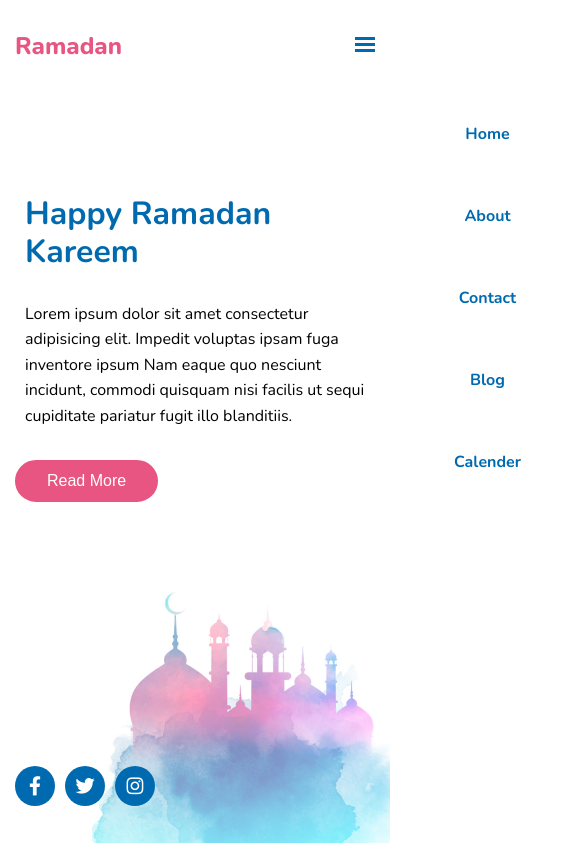
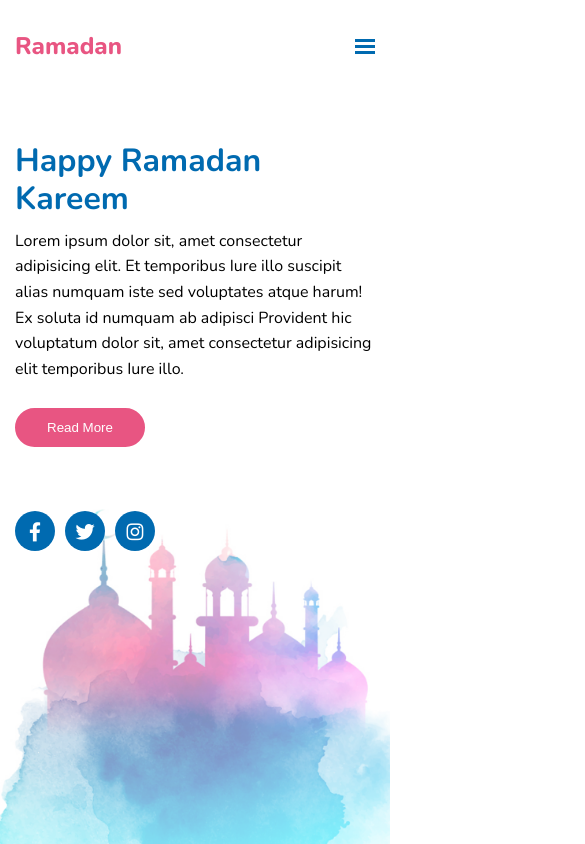
Before and after one commit to zaher-aa/RamadanKareem, a plain HTML site: page index.html in a window 390 px wide. Shown: the whole page, 585 px wide, since content can reach past the window. Drawn offline with nearby package versions, Linux system fonts and the light colour scheme.

Commit message:
second commit

```diff
--- a/index.html
+++ b/index.html
@@ -20,31 +20,29 @@
     <title>Ramadan Mubarak</title>
   </head>
   <body>
-    <header>
+    <section class="page">
       <nav>
         <h1 class="logo">Ramadan</h1>
-        <ul class="nav-links">
+        <ul>
           <li><a href="#">Home</a></li>
           <li><a href="#">About</a></li>
           <li><a href="#">Contact</a></li>
           <li><a href="#">Blog</a></li>
-          <li><a href="#">Calender</a></li>
+          <li><a href="#">Services</a></li>
         </ul>
         <div class="bar">
-          <div class="line"></div>
-          <div class="line"></div>
-          <div class="line"></div>
+          <div></div>
+          <div></div>
+          <div></div>
         </div>
       </nav>
-    </header>
-    <main>
       <div class="text">
         <h1>Happy Ramadan Kareem</h1>
         <p>
-          Lorem ipsum dolor sit amet consectetur adipisicing elit. Impedit
-          voluptas ipsam fuga inventore ipsum Nam eaque quo nesciunt incidunt,
-          commodi quisquam nisi facilis ut sequi cupiditate pariatur fugit illo
-          blanditiis.
+          Lorem ipsum dolor sit, amet consectetur adipisicing elit. Et
+          temporibus Iure illo suscipit alias numquam iste sed voluptates atque
+          harum! Ex soluta id numquam ab adipisci Provident hic voluptatum dolor
+          sit, amet consectetur adipisicing elit temporibus Iure illo.
         </p>
         <button>Read More</button>
       </div>
@@ -53,8 +51,9 @@
         <div><i class="fab fa-twitter"></i></div>
         <div><i class="fab fa-instagram"></i></div>
       </div>
-      <img src="./imgs/mosque.jpg" class="mosque" alt="mosque" />
-    </main>
+      <img src="./imgs/mosque.jpg" alt="mosque" class="mosque" />
+    </section>
+    <!-- main js file -->
     <script src="main.js"></script>
   </body>
 </html>
--- a/main.js
+++ b/main.js
@@ -1,7 +1,7 @@
 const navBtn = document.querySelector(".bar");
-const navLinks = document.querySelector(".nav-links");
+const ul = document.querySelector("ul");
 const body = document.querySelector("body");
 
 navBtn.addEventListener("click", () => {
-  navLinks.classList.toggle("nav-show-ul-effect");
+  ul.classList.toggle("nav-show");
 });
--- a/style/style.css
+++ b/style/style.css
@@ -2,6 +2,7 @@
   padding: 0;
   margin: 0;
   box-sizing: border-box;
+  outline: none;
 }
 
 :root {
@@ -11,78 +12,57 @@
 
 body {
   font-family: "Nunito", sans-serif;
+  /* overflow-x: hidden; */
+}
+
+section.page {
+  padding: 30px 100px;
+  position: relative;
+  height: 100vh;
   overflow: hidden;
 }
 
-.container {
-  padding-right: 15px;
-  padding-left: 15px;
-  margin-right: auto;
-  margin-left: auto;
-}
-
-@media (min-width: 768px) {
-  .container {
-    width: 750px;
-  }
-}
-
-@media (min-width: 992px) {
-  .container {
-    width: 970px;
-  }
-}
-
-@media (min-width: 1200px) {
-  .container {
-    width: 1170px;
-  }
-}
-
-header {
-  position: relative;
-}
-
 nav {
-  padding: 30px 100px;
   display: flex;
   justify-content: space-between;
   align-items: center;
 }
 
 .logo {
+  font-weight: 800;
   color: var(--primary-color);
-  font-weight: 800;
+  font-size: 1.5rem;
 }
 
-.nav-links {
-  width: 430px;
+ul {
+  list-style: none;
+  width: max(400px, 50%);
   display: flex;
   justify-content: space-between;
   align-items: center;
-  list-style: none;
 }
 
-.nav-links a {
+li a {
+  color: var(--secondery-color);
+  padding: 7px 15px;
+  border-radius: 30px;
+  -webkit-border-radius: 30px;
+  -moz-border-radius: 30px;
+  -ms-border-radius: 30px;
+  -o-border-radius: 30px;
   transition: 0.3s;
   -webkit-transition: 0.3s;
   -moz-transition: 0.3s;
   -ms-transition: 0.3s;
   -o-transition: 0.3s;
-  border-radius: 30px;
-  -webkit-border-radius: 30px;
-  -moz-border-radius: 30px;
-  -ms-border-radius: 30px;
-  -o-border-radius: 30px;
-  color: var(--secondery-color);
-  font-weight: bold;
   text-decoration: none;
-  padding: 6px 11px;
+  font-weight: 600;
 }
 
-.nav-links a:hover {
+li a:hover,
+li a:focus {
+  background-color: var(--secondery-color);
   color: white;
-  background-color: var(--secondery-color);
 }
 
 .bar {
@@ -91,188 +71,155 @@ nav {
   display: none;
 }
 
-.bar .line {
+.bar div {
   width: 100%;
   height: 3px;
+  margin-bottom: 3px;
   background-color: var(--secondery-color);
-  margin-bottom: 3px;
+}
+
+.bar div:last-child {
+  margin-bottom: 0;
 }
 
 @media (max-width: 768px) {
   .bar {
     display: block;
   }
-  .nav-links {
+
+  ul {
     position: absolute;
     flex-direction: column;
     justify-content: flex-start;
+    height: calc(100vh - 62.67px);
+    top: 62.67px;
+    right: 0;
     width: 50%;
-    height: calc(100vh - 92.67px);
-    top: 92.67px;
-    right: 0;
+    transition: 0.3s ease-out;
+    -webkit-transition: 0.3s ease-out;
+    -moz-transition: 0.3s ease-out;
+    -ms-transition: 0.3s ease-out;
+    -o-transition: 0.3s ease-out;
     transform: translateX(100%);
     -webkit-transform: translateX(100%);
     -moz-transform: translateX(100%);
     -ms-transform: translateX(100%);
     -o-transform: translateX(100%);
-    transition: 0.3s ease-out;
-    -webkit-transition: 0.3s ease-out;
-    -moz-transition: 0.3s ease-out;
-    -ms-transition: 0.3s ease-out;
-    -o-transition: 0.3s ease-out;
+    z-index: 1;
     background-color: white;
-    z-index: 100;
   }
-  nav .nav-links li {
-    margin: 30px 0;
+
+  ul li {
+    margin: 40px 0;
   }
 }
 
-.nav-show-ul-effect {
+.nav-show {
   transform: translateX(0);
   -webkit-transform: translateX(0);
   -moz-transform: translateX(0);
   -ms-transform: translateX(0);
   -o-transform: translateX(0);
-  box-shadow: -4px 5px 20px silver;
+  box-shadow: -5px 5px 20px silver;
 }
 
-main {
-  height: calc(100vh - 92.67px);
-  padding: 0 100px;
-  position: relative;
+.text {
+  max-width: 450px;
+  margin-top: 5rem;
 }
 
-main .text {
-  max-width: 450px;
-  position: absolute;
-  top: 30%;
-  left: 100px;
-  transform: translateY(-30%);
-  -webkit-transform: translateY(-30%);
-  -moz-transform: translateY(-30%);
-  -ms-transform: translateY(-30%);
-  -o-transform: translateY(-30%);
-}
-
-main .text h1 {
+.text h1 {
+  color: var(--secondery-color);
   font-size: 3rem;
-  color: var(--secondery-color);
   line-height: 1.2;
 }
 
-main .text p {
-  margin-top: 10px;
+.text p {
   line-height: 1.6;
+  padding: 10px 0;
 }
 
-main .text button {
-  padding: 10px 30px;
-  background-color: var(--primary-color);
+.text button {
   border: none;
   outline: none;
+  background-color: var(--primary-color);
+  color: white;
+  padding: 10px 30px;
+  border-radius: 30px;
+  -webkit-border-radius: 30px;
+  -moz-border-radius: 30px;
+  -ms-border-radius: 30px;
+  -o-border-radius: 30px;
   transition: 0.3s;
   -webkit-transition: 0.3s;
   -moz-transition: 0.3s;
   -ms-transition: 0.3s;
   -o-transition: 0.3s;
-  color: white;
-  border-radius: 30px;
-  -webkit-border-radius: 30px;
-  -moz-border-radius: 30px;
-  -ms-border-radius: 30px;
-  -o-border-radius: 30px;
-  margin-top: 20px;
   border: 2px solid var(--primary-color);
   cursor: pointer;
-  font-size: 1rem;
+  margin-top: 1rem;
 }
 
-main .text button:hover {
+.text button:hover,
+.text button:focus {
+  background-color: white;
   color: var(--primary-color);
-  background-color: white;
 }
 
-main .social {
-  position: absolute;
-  bottom: 5%;
-  left: 100px;
-  display: flex;
+@media (max-width: 768px) {
+  .text h1 {
+    font-size: 2rem;
+  }
 }
 
-main .social div {
-  cursor: pointer;
+.social {
+  display: flex;
+  margin-top: 4rem;
+  width: fit-content;
+}
+
+.social div {
   --size: 40px;
-  margin-right: 10px;
   width: var(--size);
   height: var(--size);
-  display: grid;
-  place-items: center;
   border-radius: 50%;
   -webkit-border-radius: 50%;
   -moz-border-radius: 50%;
   -ms-border-radius: 50%;
   -o-border-radius: 50%;
+  background-color: var(--secondery-color);
   color: white;
-  background-color: var(--secondery-color);
+  font-size: 1.2rem;
+  display: grid;
+  place-items: center;
+  margin-right: 10px;
+  cursor: pointer;
   transition: 0.3s;
   -webkit-transition: 0.3s;
   -moz-transition: 0.3s;
   -ms-transition: 0.3s;
   -o-transition: 0.3s;
-  font-size: 1.2rem;
 }
 
-main .social div:hover {
+.social div:hover {
   background-color: var(--primary-color);
 }
 
-main .mosque {
+img {
   position: absolute;
-  z-index: -1;
-  max-width: 45%;
+  max-width: 550px;
   right: 0;
   bottom: 0;
+  z-index: -1;
 }
 
-@media (max-width: 768px) {
-  main .mosque {
-    max-width: 300px;
-  }
-  nav {
-    padding-right: 15px;
-    padding-left: 15px;
-  }
-
-  main {
-    padding-right: 15px;
-    padding-left: 15px;
-  }
-
-  main .text {
-    left: 15px;
-  }
-
-  main .social {
-    left: 15px;
-  }
-}
-
-@media (max-width: 586px) {
-  main .mosque {
+@media (max-width: 500px) {
+  img {
+    max-width: 400px;
     opacity: 0.5;
   }
 
-  main .text {
-    top: 25%;
-  }
-
-  main .text h1 {
-    font-size: 2rem;
-    padding: 10px;
-  }
-
-  main .text p {
-    padding: 10px;
+  section.page {
+    padding: 30px 15px;
   }
 }
```
